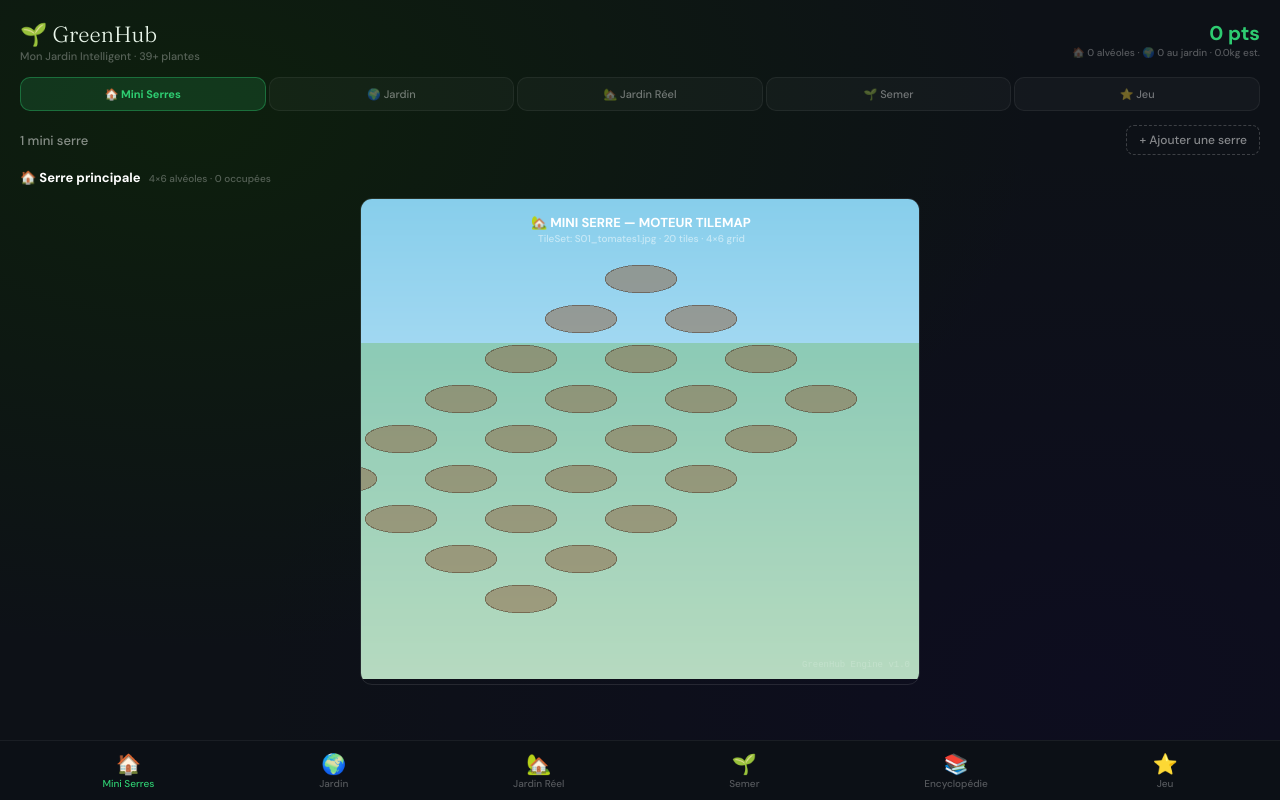
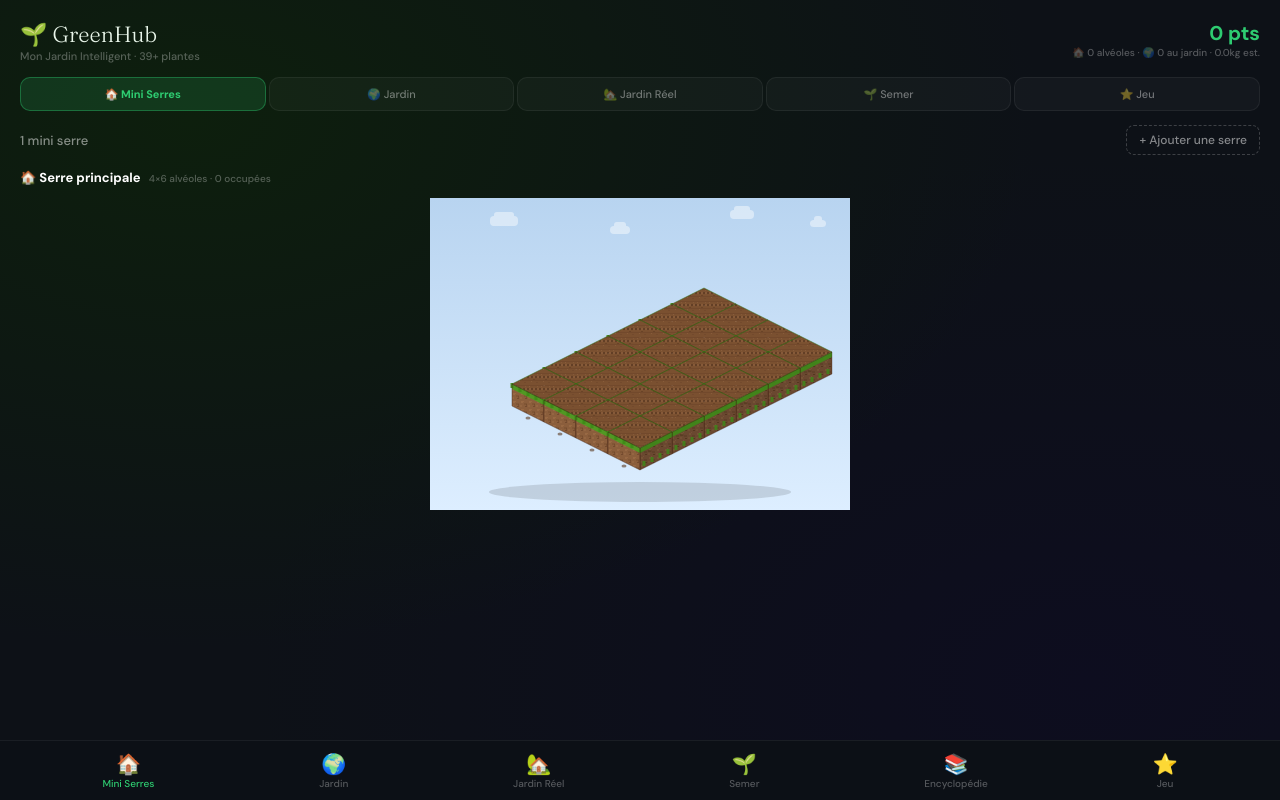
Before and after one commit to avalondrey/greenhub, a React (Vite) app: page / in a window 1280 px wide. Built offline with nearby package versions, Linux system fonts and the light colour scheme.

Commit message:
revert: restore original IsometricMiniSerre SVG with dirt blocks
- Remove PhaserGame integration (kept IsometricMiniSerre)
- Restore dirt terrain blocks, grass crenels, growth stages
- Pixel art tileset sprites still integrated in IsoTerrainBlock

```diff
--- a/src/App.jsx
+++ b/src/App.jsx
@@ -1,6 +1,6 @@
 import { useState, useCallback, useEffect, useRef } from 'react';
 import { PLANTS_DB, PLANTS_SIMPLE, generateTasks, estimateYield } from './db/plants.js';
-import PhaserGame from './components/PhaserGame';
+// PhaserGame removed — using IsometricMiniSerre with pixel art tilesets
 
 // ─── GARDEN OBJECTS DATABASE ──────────────────────────────────────────────────
 // Objets du jardin réel : arbres, haies, arbustes, petits fruits, cabanons, serres
@@ -1177,7 +1177,7 @@ function SerreScreen({ serres, onAddSerre, onTransplant, onRemoveSerreSeed, onMo
             🏠 {serre.name}
             <span style={{ marginLeft: 8, fontSize: 10, color: 'rgba(255,255,255,0.3)', fontWeight: 400 }}>4×6 alvéoles · {serre.alveoles.filter(Boolean).length} occupées</span>
           </div>
-          <PhaserGame serre={serre} onCellClick={(idx) => handleCellClick(idx, serre)} />
+          <IsometricMiniSerre key={tick} serre={serre} selectedIdx={selectedAlv?.serreId === serre.id ? selectedAlv.idx : null} movingIdx={movingFromIdx !== null && selectedAlv?.serreId === serre.id ? movingFromIdx : null} onCellClick={(idx) => handleCellClick(idx, serre)} />
           {showTransplant && selectedAlv?.serreId === serre.id && (() => {
             const alv = serre.alveoles[selectedAlv.idx];
             const ad = serre.alveoleData?.[selectedAlv.idx];
```
